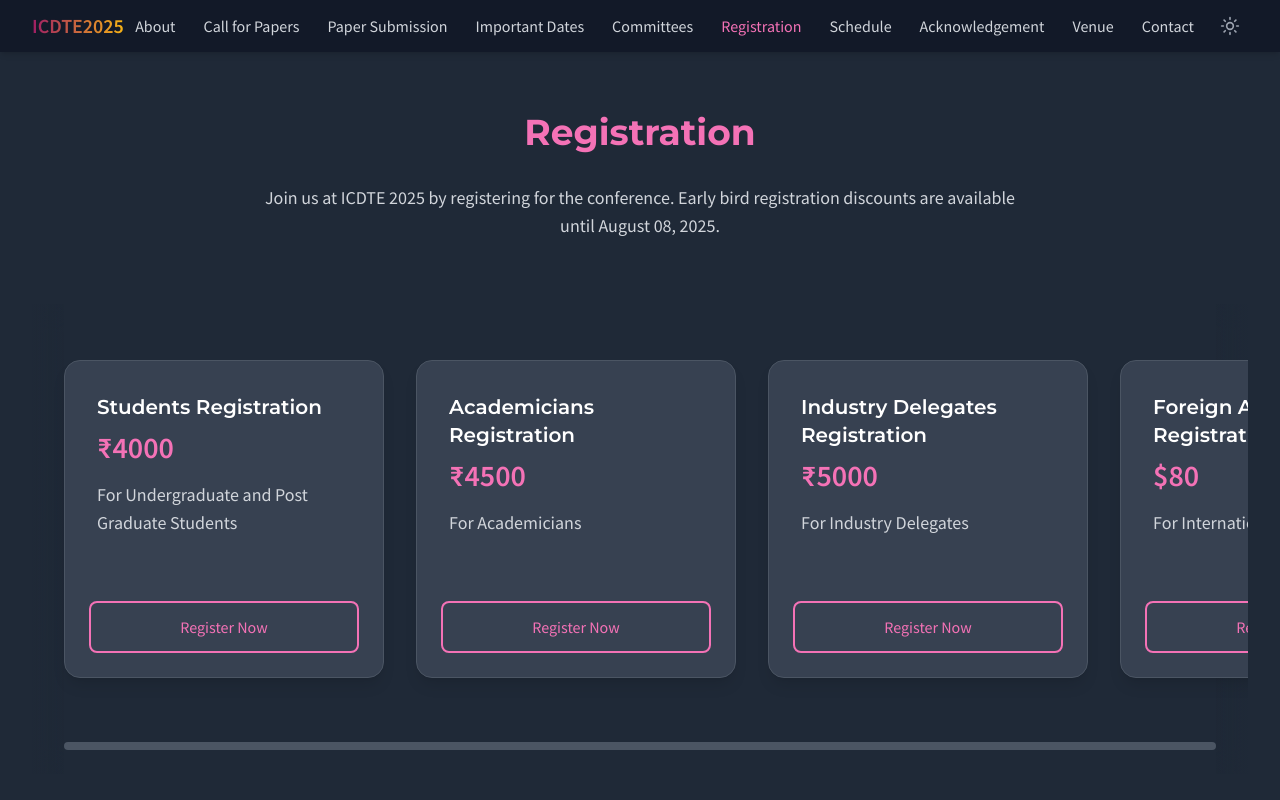
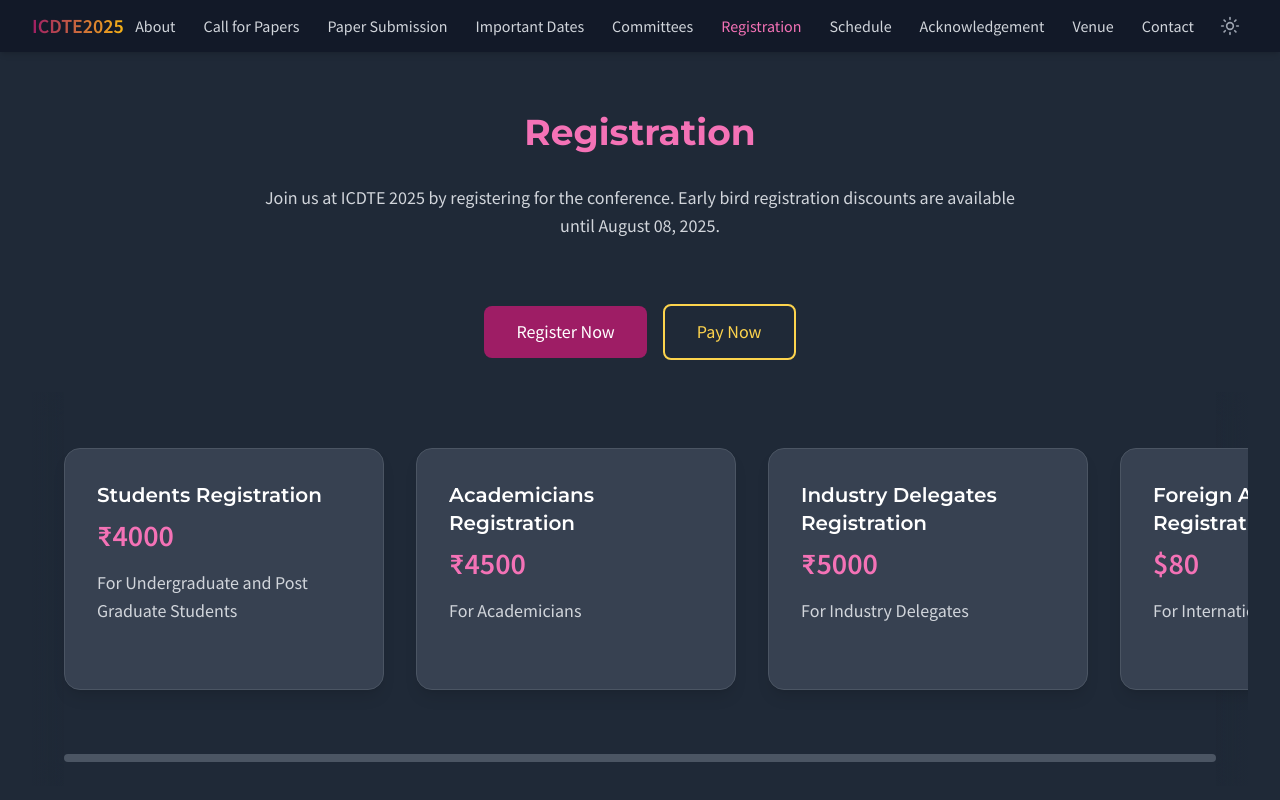
Before and after one commit to vagxrth/icdte-rvitm, a React (Vite) app: page /registration in a window 1280 px wide. Shown: the top 800 px of the page. Built offline with nearby package versions, Linux system fonts and the light colour scheme.

Commit message:
feat: add action buttons for registration and payment in Registration component to enhance user interaction

```diff
--- a/src/components/home/Registration.tsx
+++ b/src/components/home/Registration.tsx
@@ -49,6 +49,22 @@ const Registration: React.FC = () => {
           </p>
         </div>
 
+        {/* Action Buttons */}
+        <div className="flex flex-col sm:flex-row gap-4 justify-center items-center mb-8">
+          <button
+            onClick={() => window.open('https://forms.gle/bwLMNSE3oUa3NfV8A', '_blank')}
+            className="btn-primary text-lg px-8 py-3 rounded-lg transition-all duration-200 hover:scale-105"
+          >
+            Register Now
+          </button>
+          <button
+            onClick={() => window.open('https://wds-prd.rvei.edu.in:4430/sap/bc/ui5_ui5/sap/zeventregister/#/scode/ICDTE-2025', '_blank')}
+            className="text-lg px-8 py-3 rounded-lg transition-all duration-200 bg-transparent hover:bg-amber-500/10 text-amber-300 border-2 border-amber-300 hover:border-amber-400 hover:scale-105"
+          >
+            Pay Now
+          </button>
+        </div>
+
         {/* Registration Cards Scroll Area */}
         <div className="relative py-6 overflow-visible">
           {/* Left Fade */}
@@ -79,13 +95,7 @@ const Registration: React.FC = () => {
                       {type.description}
                     </p>
                   </div>
-                  <div className="p-6 pt-0 mt-auto">
-                    <button
-                      className="w-full btn-outline text-base py-3 rounded-lg transition-all duration-200 border-2 border-primary-500 text-primary-500 bg-transparent hover:bg-primary-600 hover:text-white hover:border-primary-600"
-                    >
-                      Register Now
-                    </button>
-                  </div>
+
                 </div>
               </div>
             ))}
```
